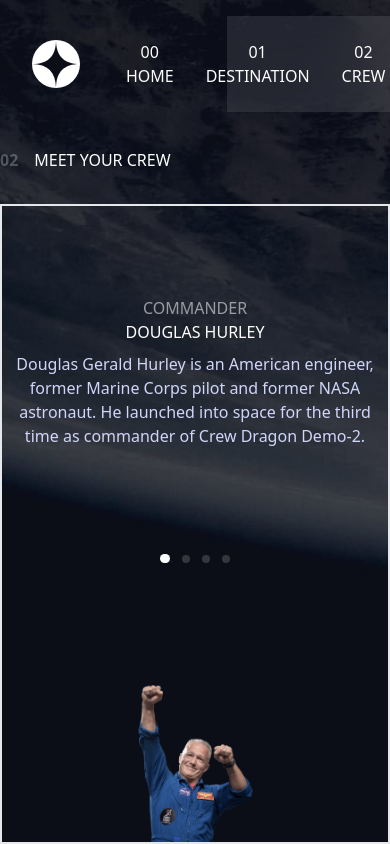
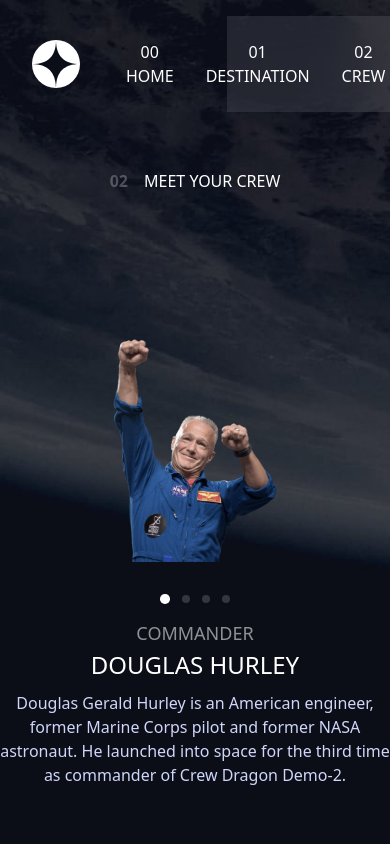
Before and after one commit to Vinit-Tiwari/space-tourism, a Next.js app: page /crew/commander in a window 390 px wide. Shown: the top 844 px of the page. Built offline with nearby package versions, Linux system fonts and the light colour scheme.

Commit message:
Crew page completed

```diff
--- a/pages/crew/[id].js
+++ b/pages/crew/[id].js
@@ -9,17 +9,17 @@ function Destination(props) {
   return (
     <Layout>
       <span className={style.container}>
-        <span className="flex gap-[1rem] w-full max-w-[70rem]  md:text-[21px] lg:text-[28px]">
+        <span className="flex gap-[1rem] justify-center md:justify-start lg:justify-start w-full max-w-[70rem] text-[16px] md:text-[21px] lg:text-[28px]">
           <p className="opacity-[25%] font-bold">02</p>MEET YOUR CREW
         </span>
-        <span className="flex border-2  flex-col md:flex-col lg:flex-row w-full lg:max-w-[70rem] items-center md:items-center lg:items-end h-[40rem] lg:h-[40rem] gap-[2rem]  justify-between">
-          <span className="flex flex-col justify-evenly h-full w-full md:w-full lg:w-max gap-[1rem] max-h-[40rem]">
+        <span className="flex flex-col-reverse md:flex-col lg:flex-row w-full lg:max-w-[70rem] items-center md:items-center lg:items-end lg:h-[34rem] gap-[2rem]  justify-between">
+          <span className="flex flex-col-reverse md:flex-col lg:flex-col justify-evenly h-full w-full md:w-full lg:w-max gap-[1rem] max-h-[40rem]">
             <span className="flex flex-col gap-[0.5rem]">
               <span className="flex flex-col">
-                <span className="text-center md:text-center lg:text-start opacity-[54.42%] md:text-[22px] lg:text-[28px]">{displayData.type}</span>
-                <span className="text-center md:text-center lg:text-start md:text-[32px] lg:text-[54px]">{displayData.name}</span>
+                <span className="text-center md:text-center lg:text-start opacity-[54.42%] text-[18px] md:text-[22px] lg:text-[28px]">{displayData.type}</span>
+                <span className="text-center md:text-center lg:text-start text-[24px] md:text-[32px] lg:text-[54px]">{displayData.name}</span>
               </span>
-              <span className="text-center md:text-center m-auto lg:text-start md:text-[15px] lg:text-[18px] max-w-[30rem] text-[#D0D6F9]">
+              <span className="text-center md:text-center m-auto lg:text-start text-15px md:text-[15px] lg:text-[18px] max-w-[30rem] text-[#D0D6F9]">
                 {displayData.description}
               </span>
             </span>
--- a/styles/crew.module.css
+++ b/styles/crew.module.css
@@ -4,10 +4,10 @@
   display: flex;
   align-items: center;
   gap: 2rem;
-  justify-content: flex-end;
+  justify-content:space-around;
   flex-direction: column;
   color: white;
-  padding-top: 5.8rem;
+  padding-top: 7rem;
   background-repeat: no-repeat;
   background-size: cover;
   background-image: url("../public/images/crew/background-crew-desktop.jpg");
```
